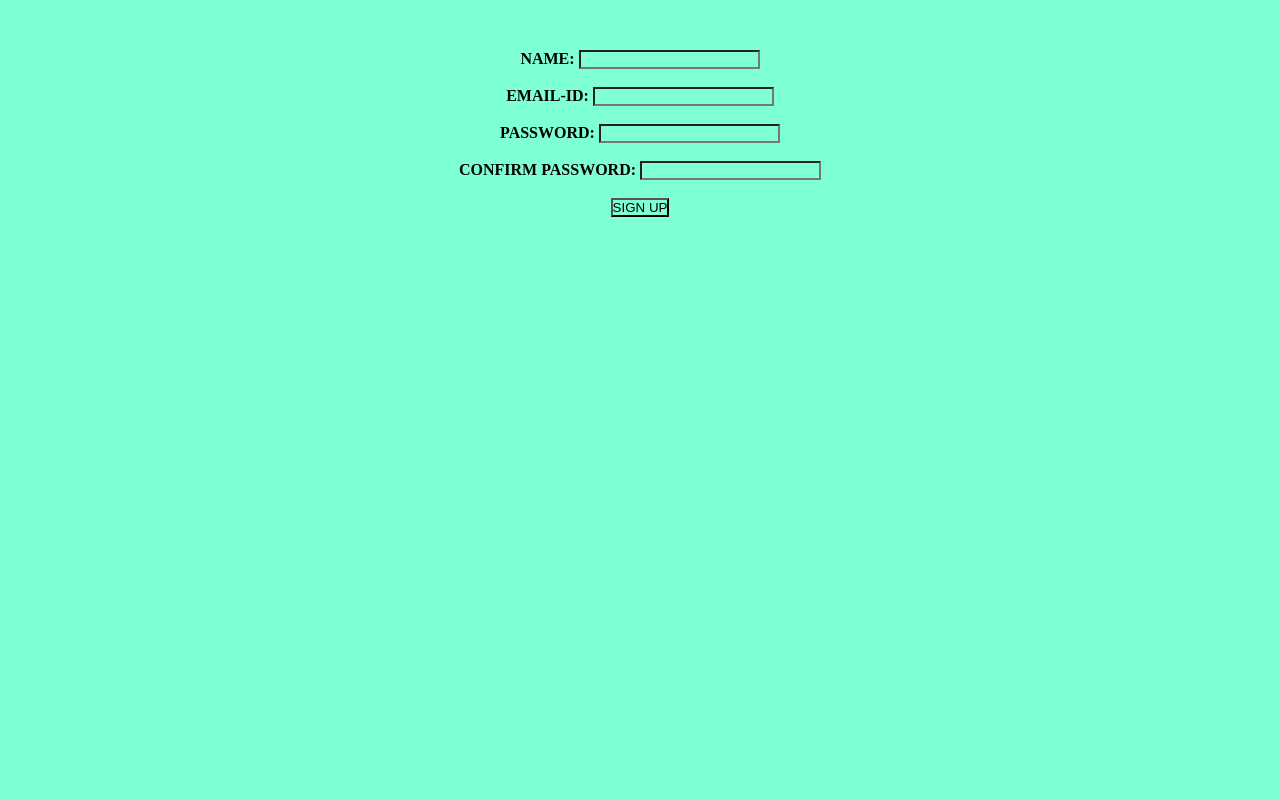
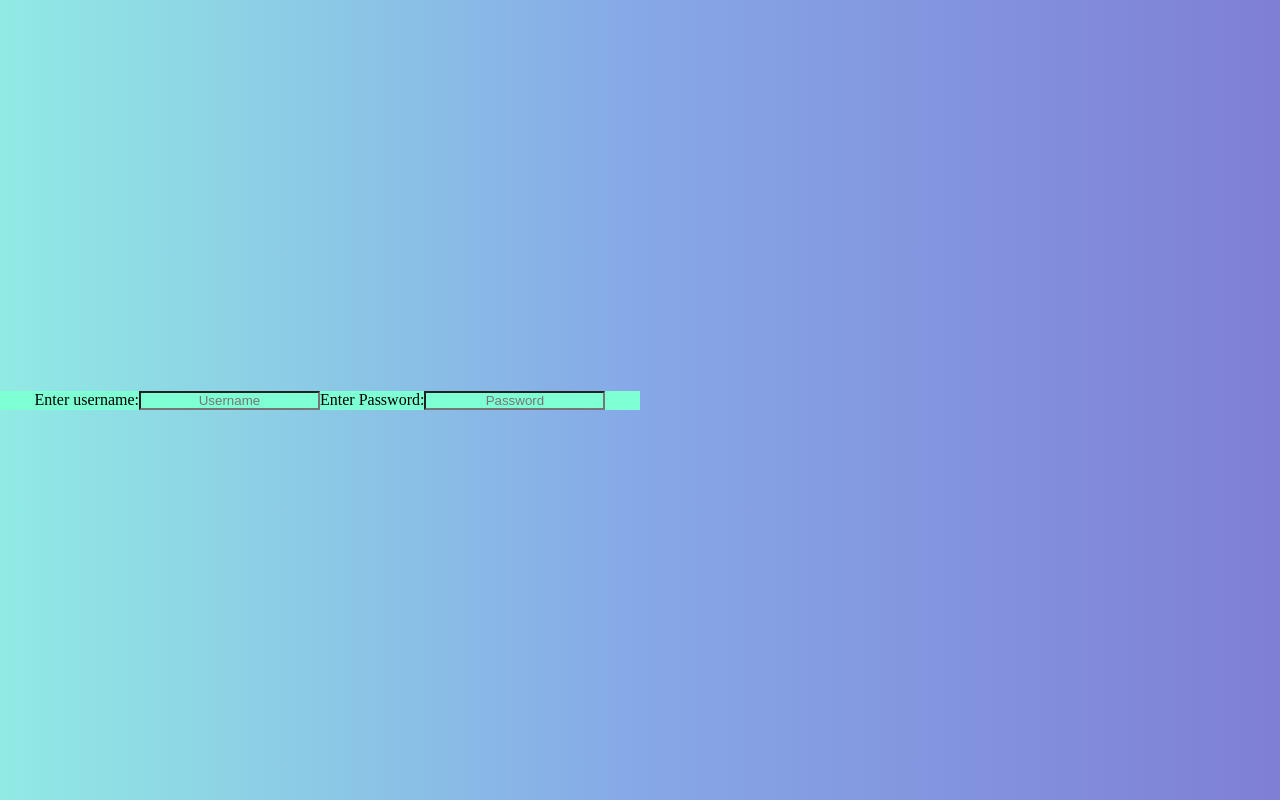
Before and after one commit to ishaan812/LOC4.0_PleaseWork, a React (Create React App) app in the folder social_media/: page / in a window 1280 px wide. Built offline with nearby package versions, Linux system fonts and the light colour scheme.

Commit message:
landing 1
aa

```diff
--- a/social_media/src/App.js
+++ b/social_media/src/App.js
@@ -1,10 +1,15 @@
 import Signup from './components/signuppage/signup.jsx';
-// import Landing from './components/landing/landing.jsx';
-// import {BrowserRouter as Router,Route,Routes} from "react-router-dom"
+import Landing from './components/landing/landing.jsx';
+import {BrowserRouter as Router,Route,Routes} from "react-router-dom"
 function App() {
   return (
     <div >
-      <Signup />
+      <Router>
+        <Routes>
+          <Route path="/signup" exact element={<Signup/>} />
+          <Route path="/" exact element={<Landing/>} />
+        </Routes>
+      </Router>
     </div>
 
   );
--- a/social_media/src/components/landing/landing.jsx
+++ b/social_media/src/components/landing/landing.jsx
@@ -1,9 +1,21 @@
 import React from 'react'
+import './landing.scss'
 
 export default function landing() {
   return (
-    <div className='wrapper'>
-        landing
+    <div className='landing'>
+        <div className="left">
+            <div className="form">
+                <label>Enter username:</label>
+                <input placeholder='Username'></input>
+                <label>Enter Password:</label>
+                <input placeholder='Password'></input>
+            </div>
+        </div>
+        <div className="right">
+            <div className="imagebox">
+            </div>
+        </div>
     </div>
   )
 }
--- a/social_media/src/components/landing/landing.scss
+++ b/social_media/src/components/landing/landing.scss
@@ -1,4 +1,30 @@
-.LandingPage{
+.landing{
+    background: #7F7FD5;  /* fallback for old browsers */
+    background: -webkit-linear-gradient(to right, #91EAE4, #86A8E7, #7F7FD5);  /* Chrome 10-25, Safari 5.1-6 */
+    background: linear-gradient(to right, #91EAE4, #86A8E7, #7F7FD5); /* W3C, IE 10+/ Edge, Firefox 16+, Chrome 26+, Opera 12+, Safari 7+ */
+
     width: 100vw;
     height: 100vh;
+    display: flex;
+
+    .left{
+        background: black;
+        flex:0.5;
+        display: flex;
+        flex-direction: column;
+        .form{
+            .label{
+                font-size:32px;
+            }
+            .input{
+                width:100%;
+            }
+        }
+    }
+
+    .right{
+        flex:0.5;
+    }
+
+
 }
--- a/social_media/src/index.js
+++ b/social_media/src/index.js
@@ -6,7 +6,7 @@ import reportWebVitals from './reportWebVitals';
 
 ReactDOM.render(
   <React.StrictMode>
-    <App />
+      <App />
   </React.StrictMode>,
   document.getElementById('root')
 );
```
Also changed, not shown: 1 other file (tests, documents, lock files or other folders).
